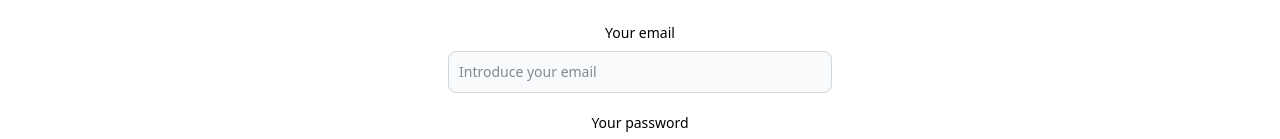
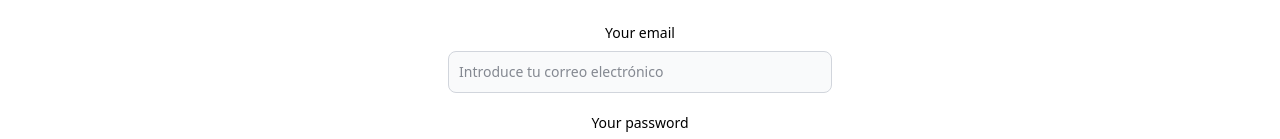
Before and after one commit to Davidenk0v/workout-app-frontend, a React (Vite) app: page / in a window 1280 px wide. Shown: the part 217-356 px from the top of the page. Built offline with nearby package versions, Linux system fonts and the light colour scheme.

Commit message:
add email validation and error handling to LoginForm and RegisterForm components

```diff
--- a/src/components/LoginForm.tsx
+++ b/src/components/LoginForm.tsx
@@ -9,8 +9,19 @@ export const LoginForm: React.FC = () => {
   const [password, setPassword] = useState<string>("");
   const authContext = useContext(AuthContext);
   const navigate = useNavigate();
+  const [errorMessage, setErrorMessage] = useState<string>("");
+
   const onSubmitLogin = async (e: FormEvent) => {
+    const validateEmail = (value: string) => {
+      const emailRegex = /^[^\s@]+@[^\s@]+\.[^\s@]+$/;
+      return emailRegex.test(value);
+    };
+
     e.preventDefault();
+    if (!validateEmail(email)) {
+      setErrorMessage("Email is not valid");
+      return;
+    }
     const data: Login = {
       email,
       password,
@@ -45,10 +56,17 @@ export const LoginForm: React.FC = () => {
           type="email"
           id="email"
           value={email}
-          className="bg-gray-50 border border-gray-300 text-gray-900 text-sm rounded-lg focus:ring-blue-500 focus:border-blue-500 block w-full p-2.5"
-          placeholder="Introduce your email"
+          className={`bg-gray-50 border border-gray-300 text-gray-900 text-sm rounded-lg focus:ring-blue-500 focus:border-blue-500 block w-full p-2.5 ${
+            errorMessage ? "border-red-500" : "border-gray-300"
+          }`}
+          placeholder="Introduce tu correo electrónico"
           required
         />
+        {errorMessage && (
+          <span className="text-red-500 text-xs font-medium">
+            {errorMessage}
+          </span>
+        )}
       </div>
       <div className="mb-5">
         <label
--- a/src/components/RegisterForm.tsx
+++ b/src/components/RegisterForm.tsx
@@ -10,11 +10,18 @@ export const RegisterForm: React.FC = () => {
   const [firstName, setfirstName] = useState<string>("");
   const [lastName, setLastName] = useState<string>("");
   const [username, setUserName] = useState<string>("");
+  const [errorMessage, setErrorMessage] = useState<string>("");
   const navigate = useNavigate();
   const authContext = useAuth();
 
+  const validateEmail = (value: string) => {
+    const emailRegex = /^[^\s@]+@[^\s@]+\.[^\s@]+$/;
+    return emailRegex.test(value);
+  };
+
   const onRegister = async (event: FormEvent) => {
     event.preventDefault();
+
     const formData: Register = {
       email,
       password,
@@ -39,6 +46,10 @@ export const RegisterForm: React.FC = () => {
     if (e.target.id === "firstname") setfirstName(e.target.value);
     if (e.target.id === "lastName") setLastName(e.target.value);
     if (e.target.id === "username") setUserName(e.target.value);
+    if (!validateEmail(email)) {
+      if (email.length === 0) setErrorMessage("");
+      return setErrorMessage("Email is not valid");
+    }
   };
 
   return (
@@ -106,10 +117,19 @@ export const RegisterForm: React.FC = () => {
           type="email"
           id="email"
           value={email}
-          className="bg-gray-50 border border-gray-300 text-gray-900 text-sm rounded-lg focus:ring-blue-500 focus:border-blue-500 block w-full p-2.5"
+          className={`bg-gray-50 border border-gray-300 text-gray-900 text-sm rounded-lg focus:ring-blue-500 focus:border-blue-500 block w-full p-2.5 ${
+            errorMessage
+              ? "border-red-500 focus:border-red-500"
+              : "border-gray-300"
+          }`}
           placeholder="Introduce tu correo electrónico"
           required
         />
+        {errorMessage && (
+          <span className="text-red-500 text-xs font-medium">
+            {errorMessage}
+          </span>
+        )}
       </div>
       <div className="mb-5">
         <label
```
